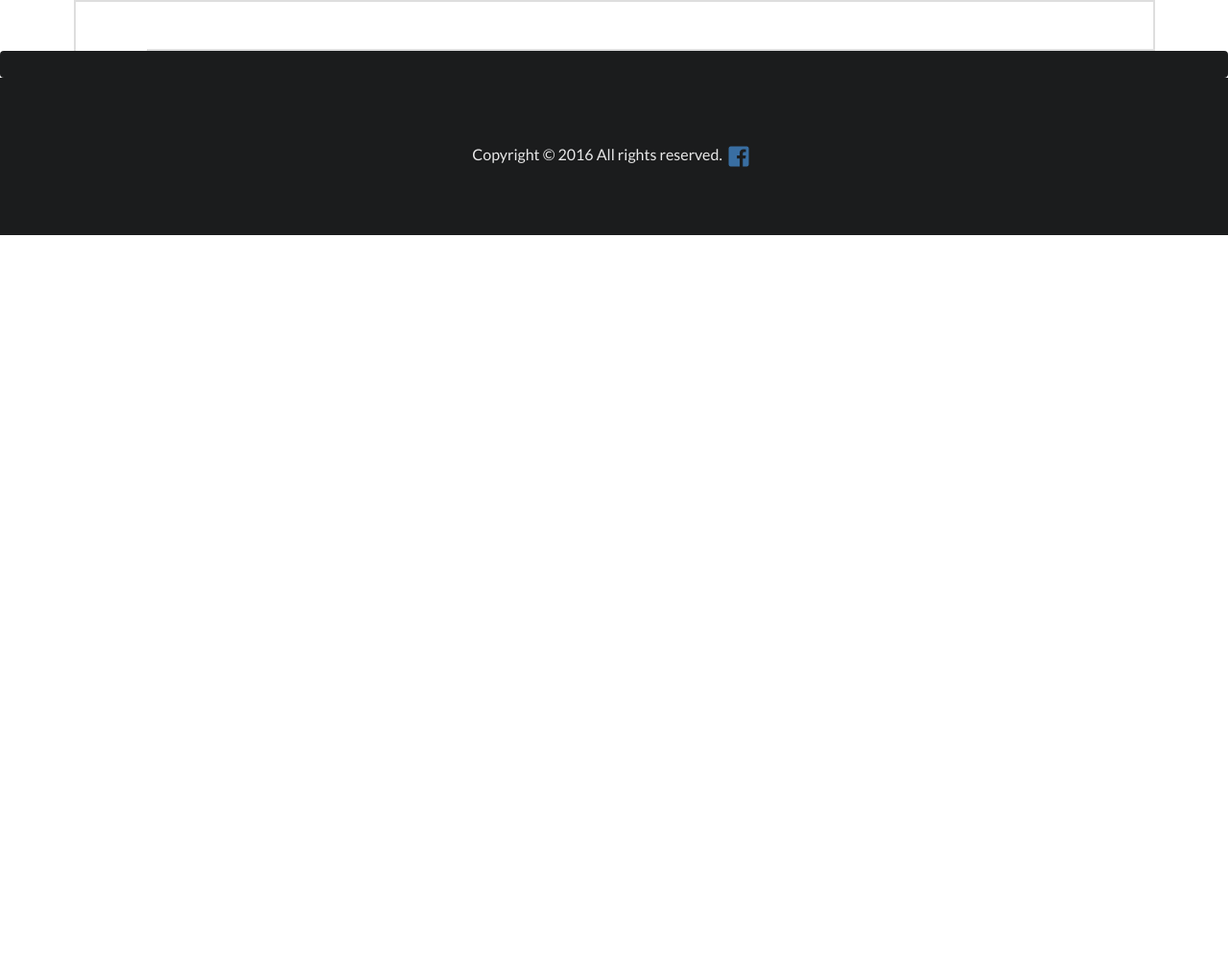
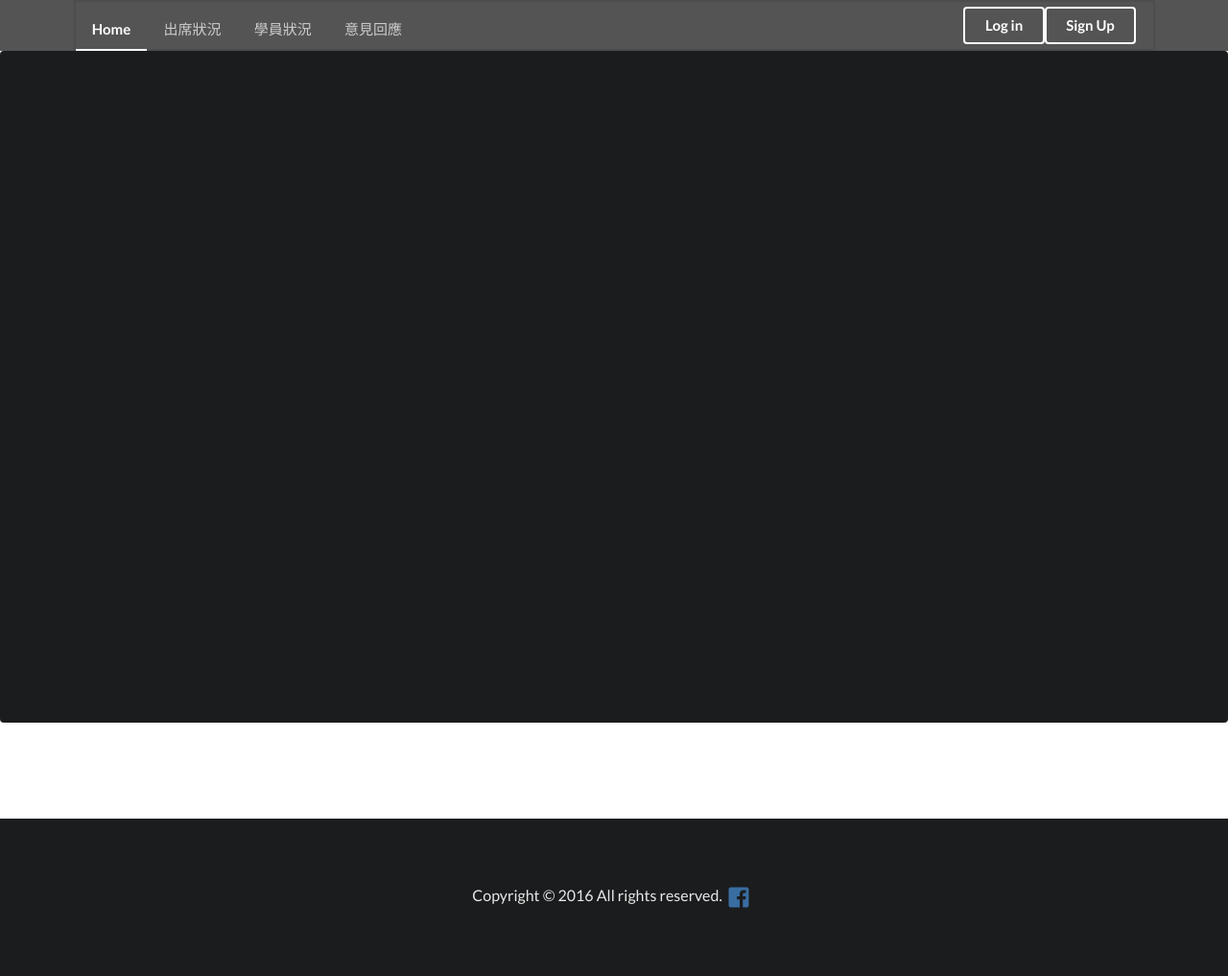
Before and after one commit to NCHUSG/freshmen, a Django app: template templates/roll_call/base/base.html in a window 1280 px wide. Shown: the whole page at 96% size. Before the commit the page ends 245 px from the top, so only its background shows below. Run offline with Django 3.2, Linux system fonts and the light colour scheme; the template is opened without the code that fills it, so the values that code supplies are empty; some libraries are stand-ins or nearby versions.

Commit message:
備份，新增了點名功能的分頁

```diff
--- a/templates/roll_call/base/base.html
+++ b/templates/roll_call/base/base.html
@@ -28,8 +28,8 @@
 <!-- Following Menu -->
 {% include "roll_call/base/topBar.html" %}
 {% block body %}
-<div class="">
-	<div class="ui inverted  aligned segment">
+<div class="pusher">
+	<div class="ui inverted masthead center aligned segment">
 		{% include "roll_call/base/leftBar.html" %}
 	</div>
 	{% block content %}
--- /dev/null
+++ b/templates/roll_call/check/check.html
@@ -0,0 +1,5 @@
+{% extends "roll_call/base/base.html"  %}
+{% load staticfiles %}
+{% block body %}
+
+{% endblock %}
```
